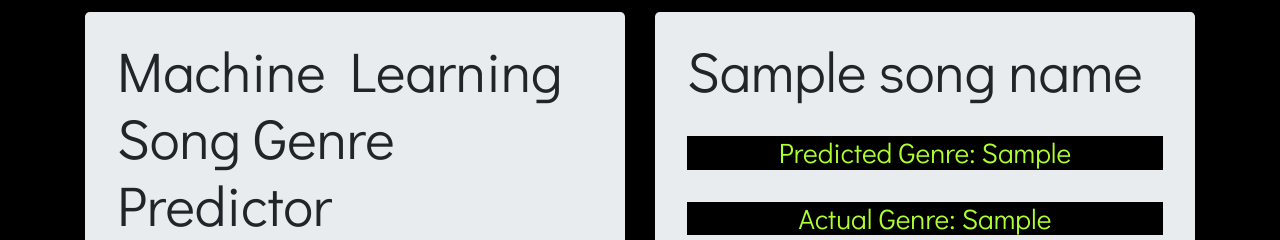
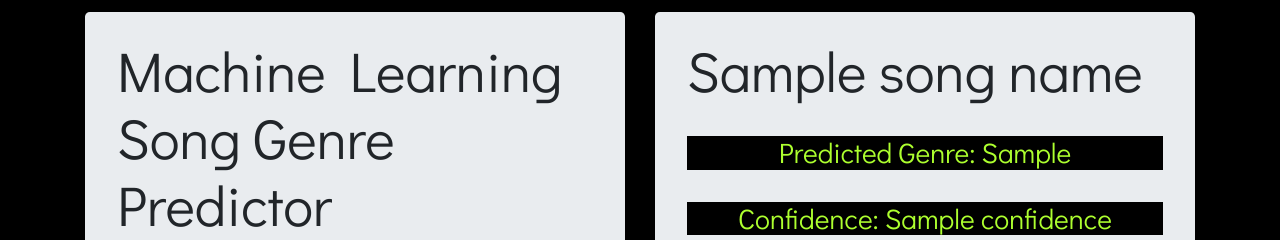
Before and after one commit to JenQian/machine_learning_music_classifier, a Flask app: template templates/index.html in a window 1280 px wide. Shown: the part 13-253 px from the top of the page. Run offline with Flask 2, Linux system fonts and the light colour scheme; the template is opened without the code that fills it: most values are stand-ins (such as "Sample title", 1, 10 or a date in 2020); parts of the project's set-up code (start-up, migrations or seed data) failed here and were passed over; some libraries are stand-ins or nearby versions.

Commit message:
wow everything works

```diff
--- a/app.py
+++ b/app.py
@@ -111,6 +111,7 @@ def get_requested_song_df(title):
 def use_model(user_input_song):
     result_dictionary=get_requested_song_df(user_input_song)
     prediction=model.predict(result_dictionary["model_df"])
+    confidence=f"{np.amax(model.predict_proba(result_dictionary['model_df'])):.2%}"
     # turn prediction into text
     spotify_dict={
         "user_song_genre":genres[prediction[0]],
@@ -118,7 +119,8 @@ def use_model(user_input_song):
         "artist_name":result_dictionary["artist_name"],
         "artwork":result_dictionary["artwork"],
         "actual_genre":result_dictionary["actual_genre"],
-        "song_id":result_dictionary["song_id"]
+        "song_id":result_dictionary["song_id"],
+        "confidence":confidence
     }
     return spotify_dict
 
--- a/templates/index.html
+++ b/templates/index.html
@@ -56,8 +56,10 @@
                                 <br>
                                 <!-- actual -->
                                 <div class="actual_genre">
-                                    <h3>Actual Genre: {{ actual_genre }} </h3>
+                                    <h3>Confidence: {{ confidence }} </h3>
                                 </div>
+                                <img src="{{ artwork }}" height="200" width="200" alt="">
+
                                 <br>
                                 <h4>Song Recommendations Based on Genre</h6>
                                 <!-- recommended songs -->
@@ -67,7 +69,7 @@
                                     Integer at orci feugiat, facilisis felis aliquam, ullamcorper dui.<br>
                                     Vestibulum luctus mi a orci tempus, id laoreet sapien suscipit.
                                 </p>
-                                <iframe src="https://open.spotify.com/embed/album/1DFixLWuPkv3KT3TnV35m3" width="300" height="80" frameborder="0" allowtransparency="true" allow="encrypted-media"></iframe>
+                                <iframe src="https://open.spotify.com/embed/track/{{ song_id }}" width="300" height="80" frameborder="0" allowtransparency="true" allow="encrypted-media"></iframe>
             </div>
           </div>
 
```
